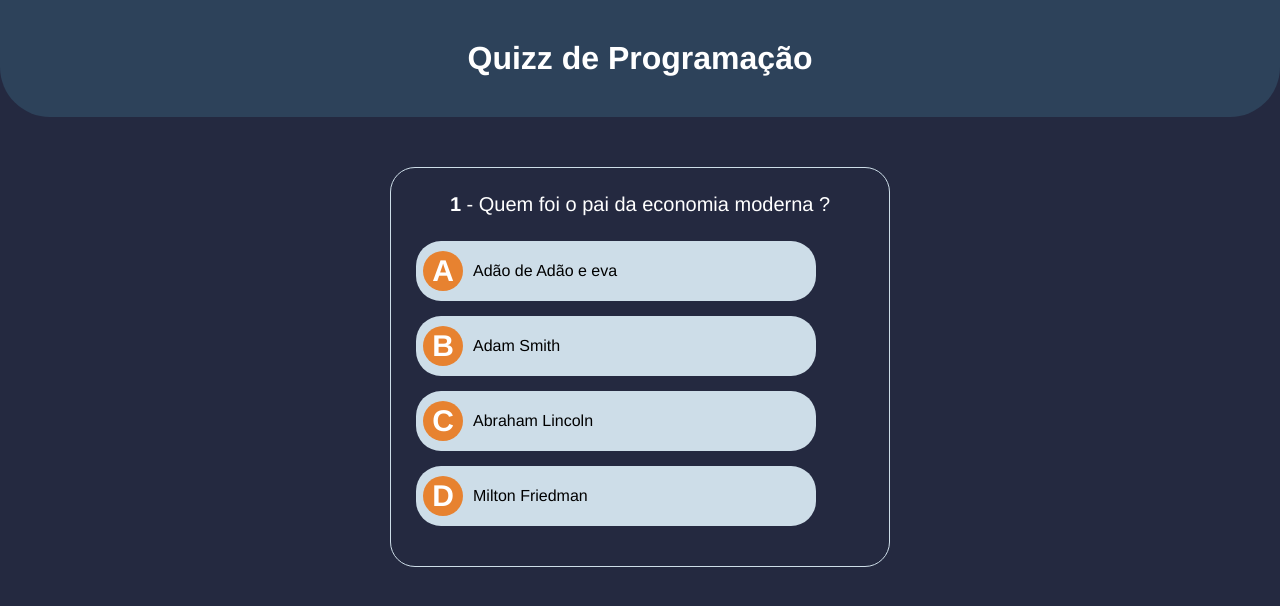
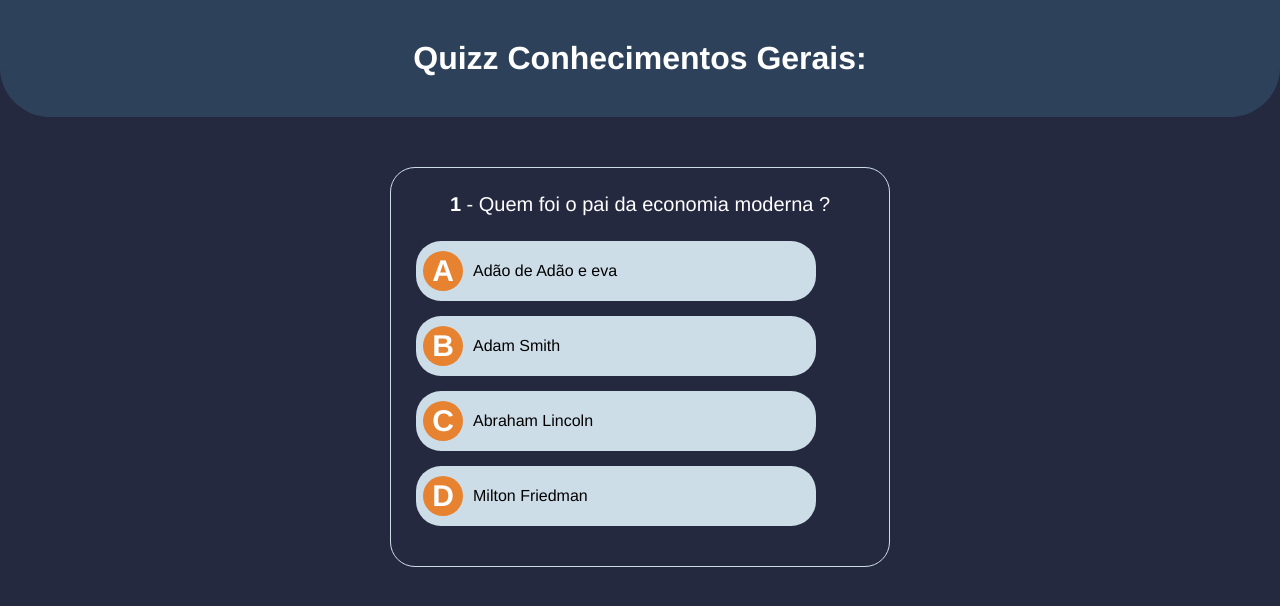
Before and after one commit to gogadgs/quizzz, a plain HTML site: page index.html in a window 1280 px wide. Drawn offline with Linux system fonts and the light colour scheme.

Commit message:
atualizando nome do projeto

```diff
--- a/index.html
+++ b/index.html
@@ -16,7 +16,7 @@
 </head>
 
 <body>
-    <h1 id="main-title">Quizz de Programação</h1>
+    <h1 id="main-title">Quizz Conhecimentos Gerais:</h1>
     <div id="score-container" class="hide">
         <h2>Parabéns</h2>
         <p id="display-score"><span>90</span>%</p>
```
